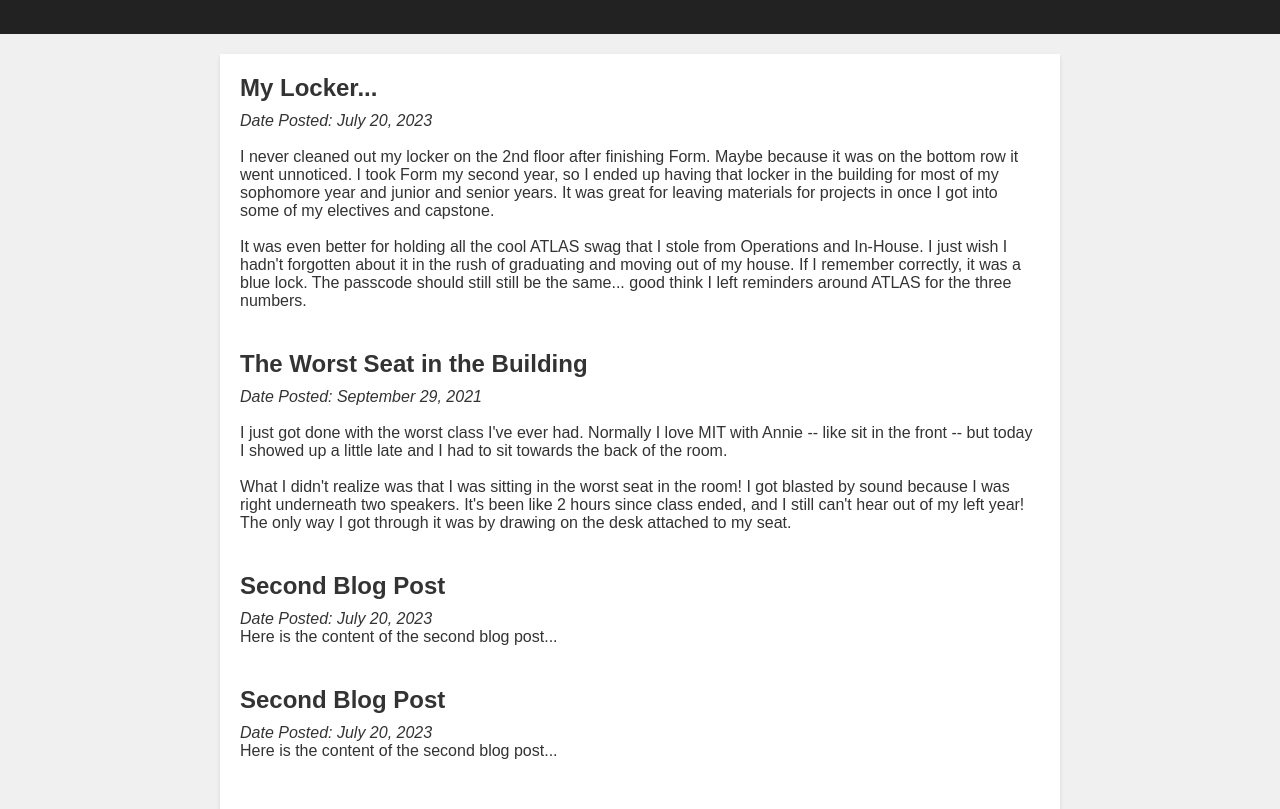
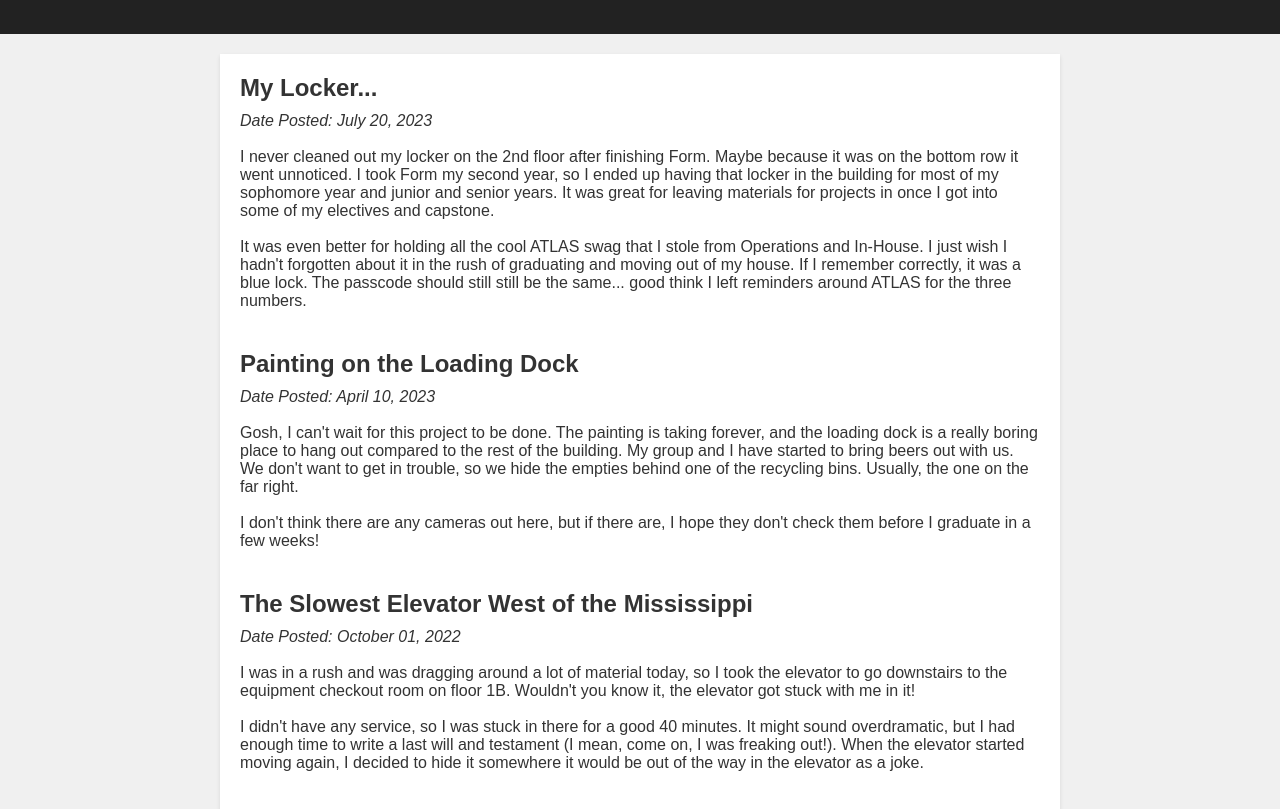
Before and after one commit to cynthiadahl/cynthiadahl.github.io, a plain HTML site: page index.html in a window 1280 px wide. Shown: the part 121-930 px from the top of the page. Drawn offline with Linux system fonts and the light colour scheme.

Commit message:
Add files via upload

```diff
--- a/index.html
+++ b/index.html
@@ -32,31 +32,38 @@
         </article>
 
         <article>
+            <h2>Painting on the Loading Dock</h2>
+            <p><i>Date Posted: April 10, 2023</i></p>
+            <br>
+            <p>Gosh, I can't wait for this project to be done. The painting is taking forever, and the loading dock is a really boring place to hang out compared to the rest of the building. My group and I have started to bring beers out with us. We don't want to get in trouble, so we hide the empties behind one of the recycling bins. Usually, the one on the far right. </p>
+            <br>
+            <p>I don't think there are any cameras out here, but if there are, I hope they don't check them before I graduate in a few weeks!</p>
+        </article>
+
+        <article>
+            <h2>The Slowest Elevator West of the Mississippi</h2>
+            <p><i>Date Posted: October 01, 2022</i></p>
+            <br>
+            <p>I was in a rush and was dragging around a lot of material today, so I took the elevator to go downstairs to the equipment checkout room on floor 1B. Wouldn't you know it, the elevator got stuck with me in it!</p>
+            <br>
+            <p>I didn't have any service, so I was stuck in there for a good 40 minutes. It might sound overdramatic, but I had enough time to write a last will and testament (I mean, come on, I was freaking out!). When the elevator started moving again, I decided to hide it somewhere it would be out of the way in the elevator as a joke.</p>
+        </article>
+
+        <article>
             <h2>The Worst Seat in the Building</h2>
             <p><i>Date Posted: September 29, 2021</i></p>
             <br>
-            <p>I just got done with the worst class I've ever had. Normally I love MIT with Annie -- like sit in the front -- but today I showed up a little late and I had to sit towards the back of the room.</p>
+            <p>I just got done with the worst class I've ever had. Normally I love MIT with Annie -- like I sit in the front -- but today I showed up a little late and I had to sit towards the back of the room.</p>
             <br>
-            <p>What I didn't realize was that I was sitting in the worst seat in the room! I got blasted by sound because I was right underneath two speakers. It's been like 2 hours since class ended, and I still can't hear out of my left year!
+            <p>What I didn't realize was that I was sitting in the worst seat in the room! I got blasted by sound because I was right underneath two speakers. It's been like 2 hours since class ended, and I still can't hear out of my left ear, and I can feel my brain still vibrating from the speaker behind me!
             <br>
-            <p>The only way I got through it was by drawing on the desk attached to my seat.</p>
+            <p>The only way I got through it was by drawing on the desk attached to my seat. Maybe it will serve as a good warning for the next unfortunate soul to sit in that seat!</p>
         </article>
 
-        <article>
-            <h2>Second Blog Post</h2>
-            <p><i>Date Posted: July 20, 2023</i></p>
-            <p>Here is the content of the second blog post...</p>
-        </article>
-
-        <article>
-            <h2>Second Blog Post</h2>
-            <p><i>Date Posted: July 20, 2023</i></p>
-            <p>Here is the content of the second blog post...</p>
-        </article>
     </main>
 
     <footer>
-        <p>&copy; 2023 Cynthia Dahl. All rights reserved.</p>
+        <p>&copy; 2020-2023 Cynthia Dahl. All rights reserved.</p>
     </footer>
 </body>
 </html>
```
